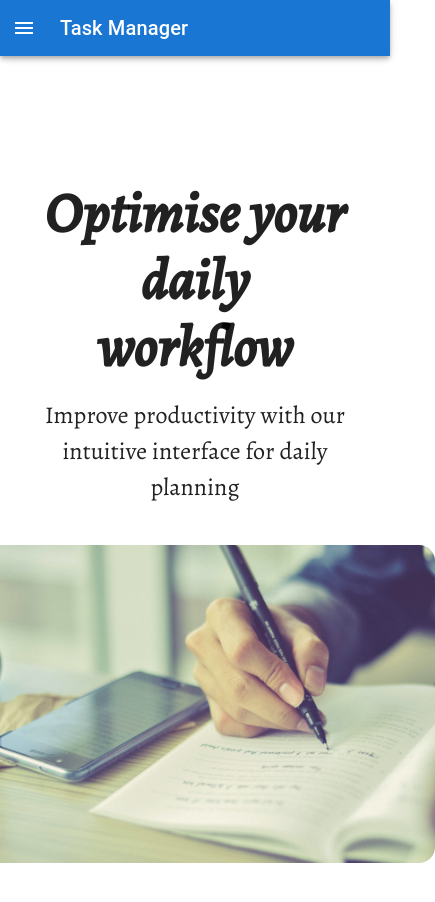
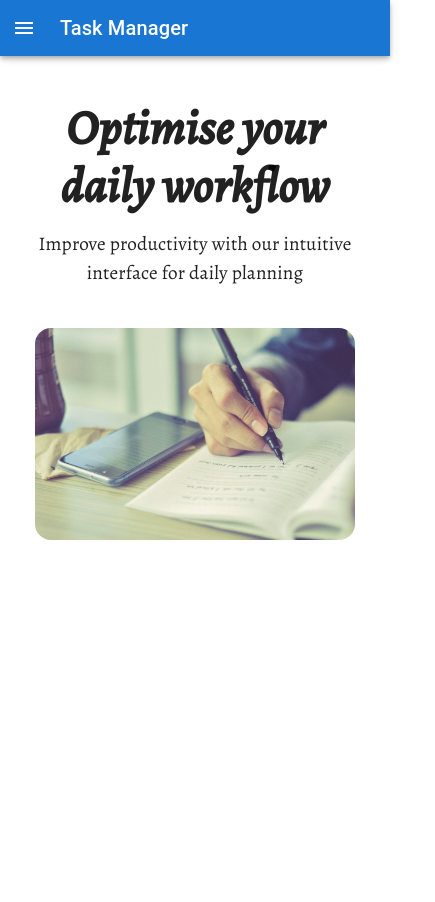
Before and after one commit to Tayamul/to-do-web-app, a React (Create React App) app: page / in a window 390 px wide. Shown: the top 902 px of the page, 435 px wide, since content can reach past the window. After the commit the page ends 844 px from the top, so only its background shows below. Built offline with nearby package versions, Linux system fonts and the light colour scheme; no server answers.

Commit message:
Add media query for mobile devices

```diff
--- a/src/components/landingPage.css
+++ b/src/components/landingPage.css
@@ -36,5 +36,26 @@
 @media (max-width: 990px) {
     .home-container {
         flex-direction: column;
+        width: 90%;
     }
 }
+
+
+/* Mobile */
+@media (max-width: 450px) {
+    .home-container {
+        margin: 100px auto;
+    }
+
+    .hero-content > h1 {
+        font-size: 3rem;
+    }
+
+    .hero-content > p {
+        font-size: 1.2rem;
+    }
+
+    .hero-image {
+        width: 20rem;
+    }
+}
```
